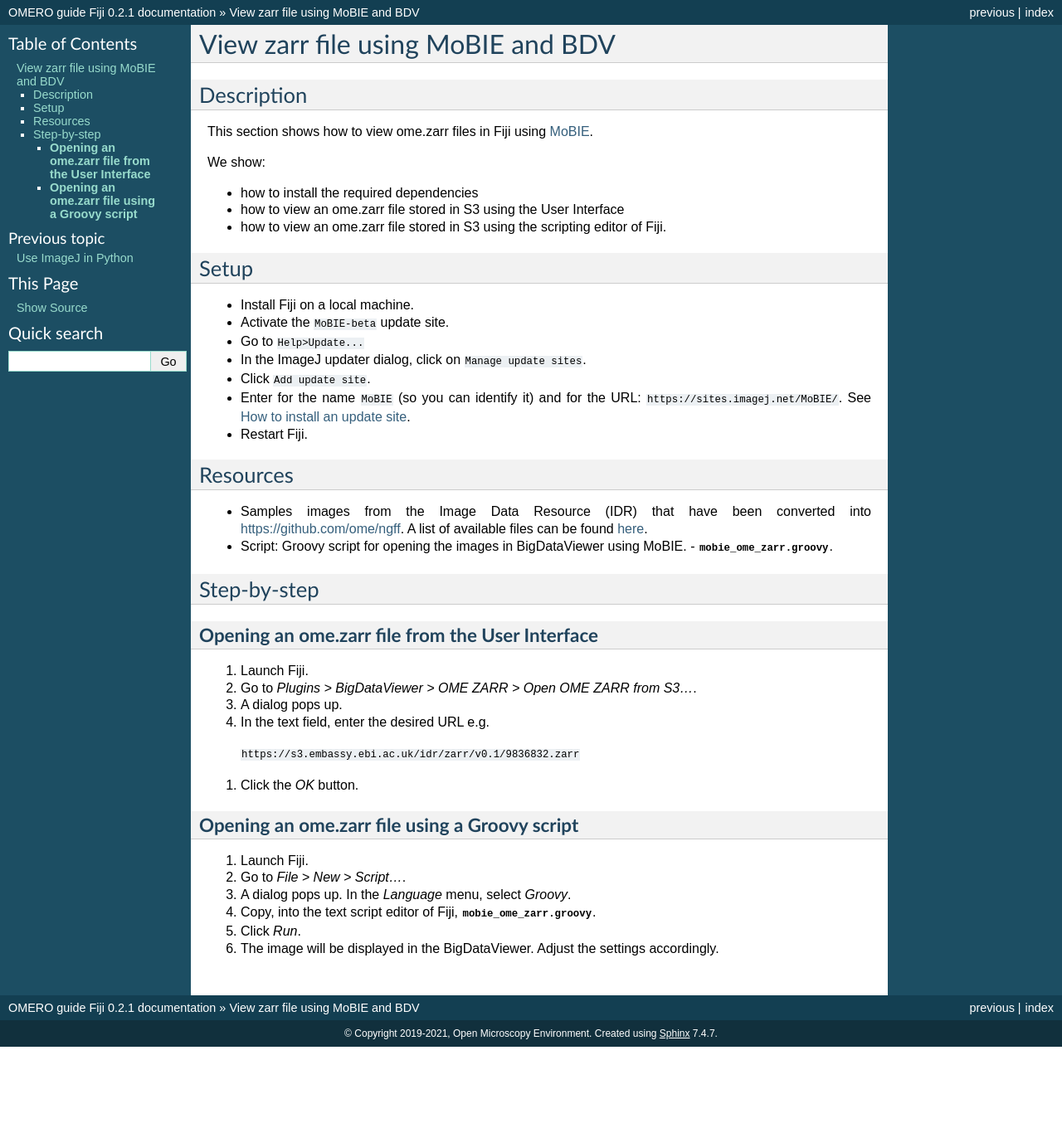
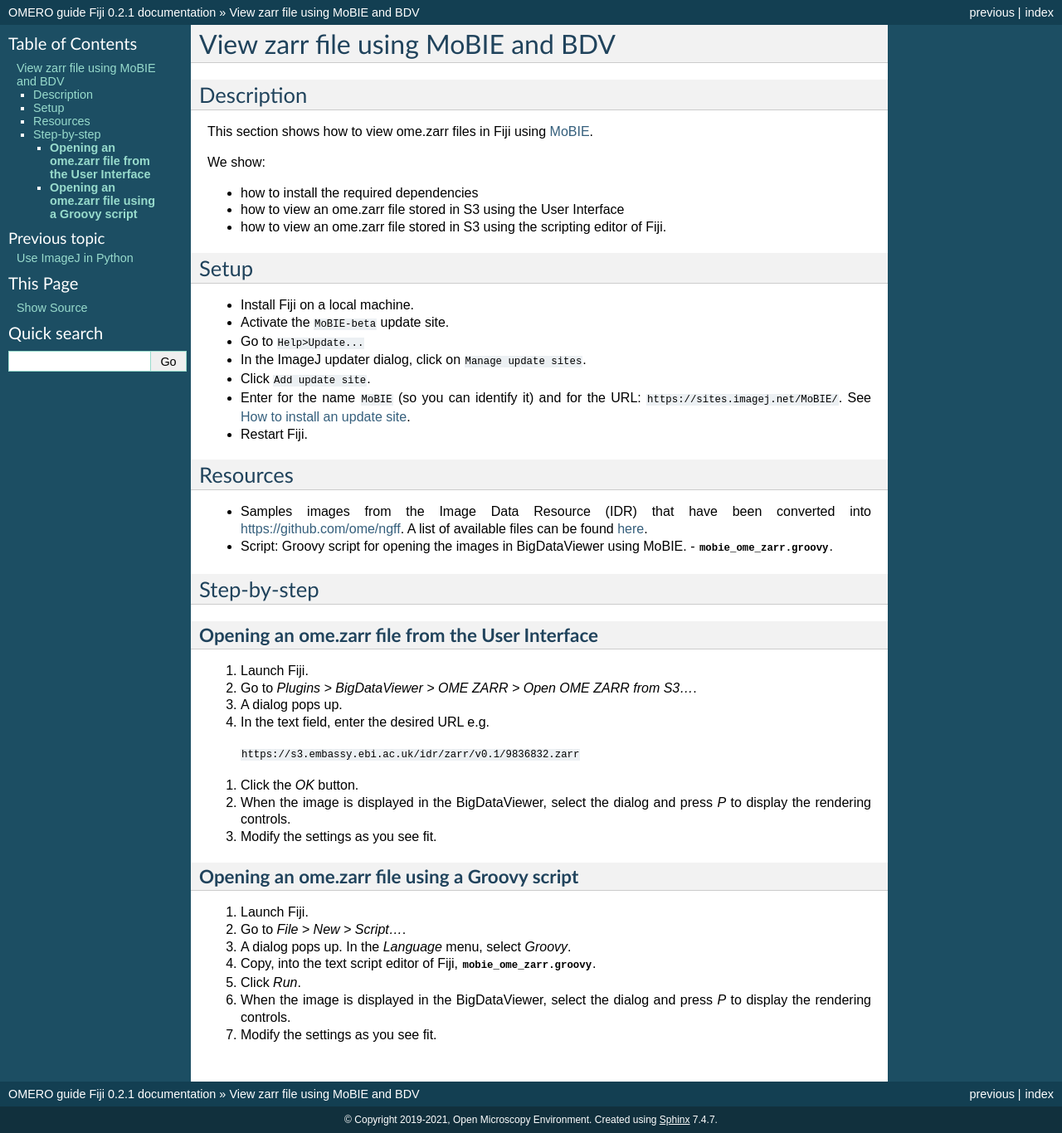
Before and after one commit to ome/omero-guide-fiji, a Sphinx documentation site: the page built from docs/view_mobie_zarr.rst, in a window 1280 px wide. Shown: the whole page at 83% size. Built offline with Sphinx 7.4.7, drawn with Linux system fonts in a browser that asks for light colours; before the commit the page ends 1262 px from its top, so only the background shows below that.

Commit message:
indicate how to bring the rendering controls

```diff
--- a/docs/view_mobie_zarr.rst
+++ b/docs/view_mobie_zarr.rst
@@ -49,6 +49,10 @@
 
 #. Click the *OK* button.
 
+#. When the image is displayed in the BigDataViewer, select the dialog and press *P* to display the rendering controls.
+
+#. Modify the settings as you see fit.
+
 **Opening an ome.zarr file using a Groovy script**
 ~~~~~~~~~~~~~~~~~~~~~~~~~~~~~~~~~~~~~~~~~~~~~~~~~~
 
@@ -62,4 +66,6 @@
 
 #. Click *Run*.
 
-#. The image will be displayed in the BigDataViewer. Adjust the settings accordingly.
+#. When the image is displayed in the BigDataViewer, select the dialog and press *P* to display the rendering controls.
+
+#. Modify the settings as you see fit.
```
